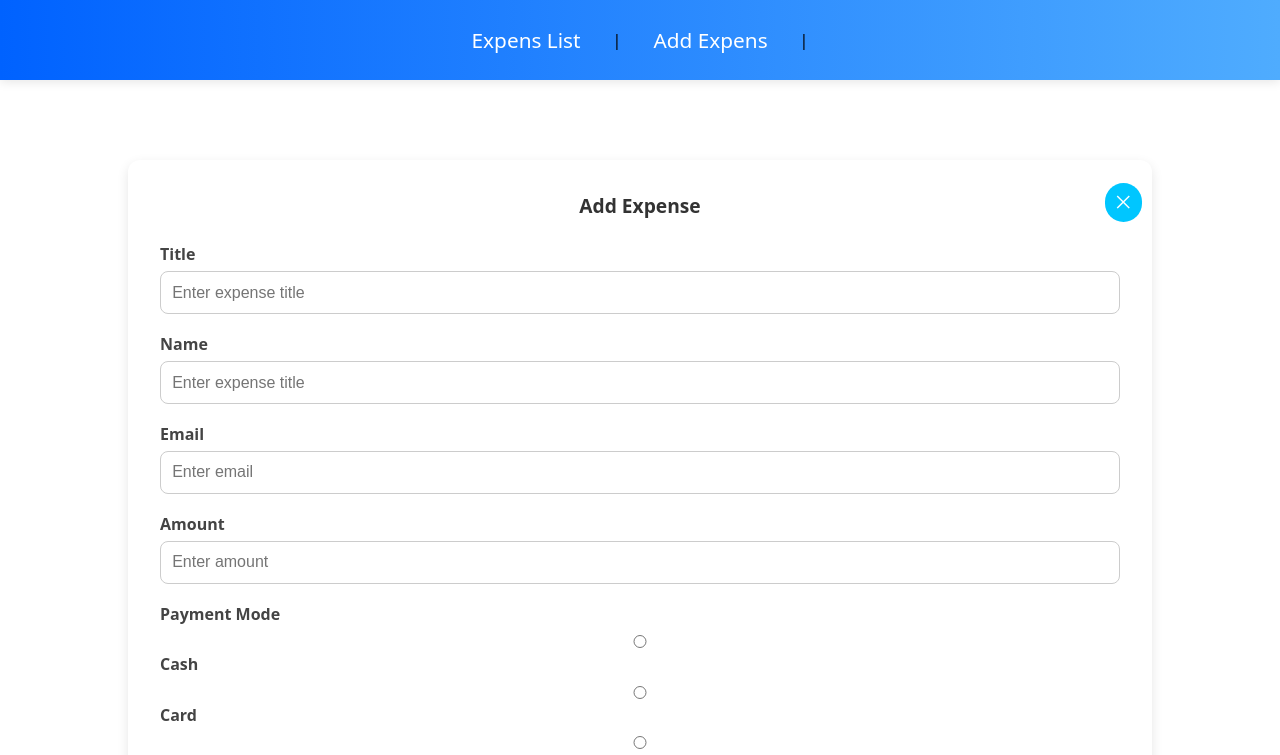
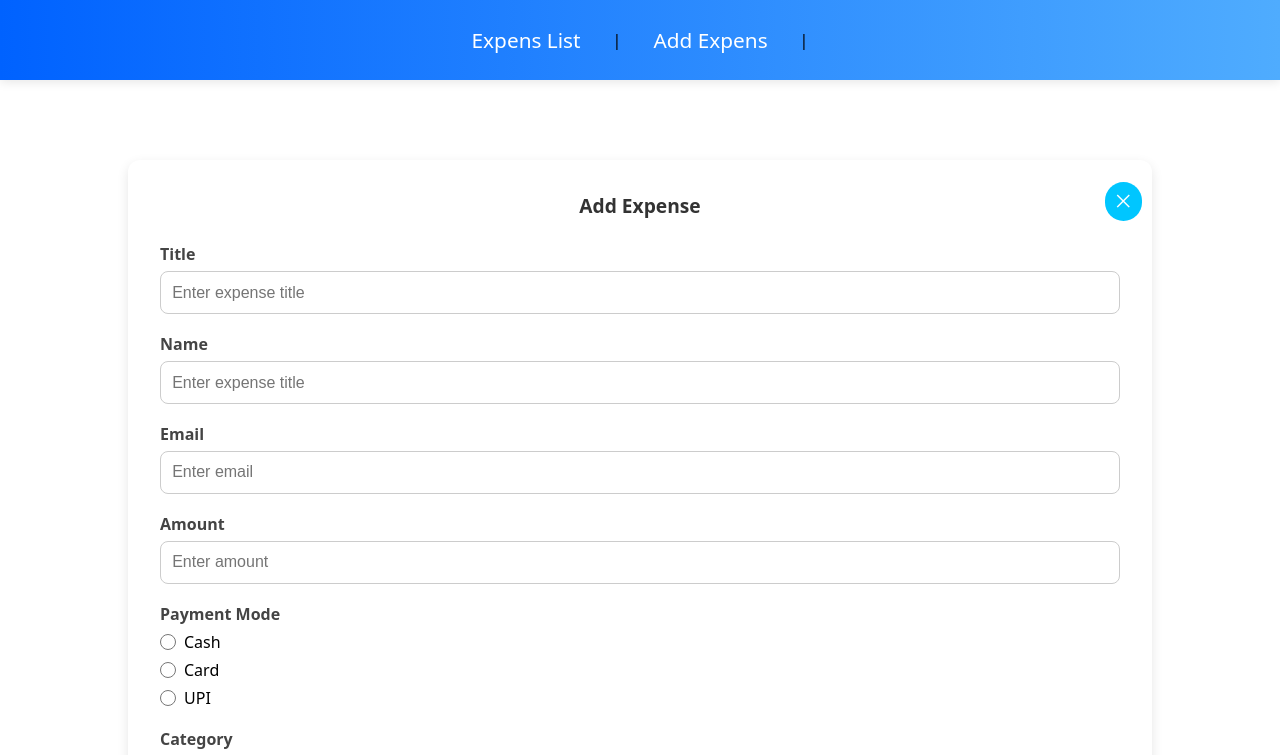
Before and after one commit to sehzad23/Expens-Tracker, a Vue app: page /expensaddform in a window 1280 px wide. Shown: the top 755 px of the page. Built offline with nearby package versions, Linux system fonts and the light colour scheme.

Commit message:
Created Status

```diff
--- a/src/assets/style.css
+++ b/src/assets/style.css
@@ -7,7 +7,7 @@
 html,
 body {
   width: 100%;
-  height: 100%;
+  height: 100vh;
   font-family: system-ui, -apple-system, BlinkMacSystemFont, "Segoe UI", Roboto, Oxygen, Ubuntu, Cantarell, "Open Sans", "Helvetica Neue", sans-serif;
 }
 
@@ -48,13 +48,15 @@ body {
 }
 
 .expense-form {
+  height: auto;
   max-width: 80%;
-  margin: 1rem auto;
+  margin: 5rem auto;
   background: #ffffff;
   padding: 2rem;
   border-radius: 12px;
   box-shadow: 0 4px 12px rgba(0, 0, 0, 0.1);
   position: relative;
+  padding-bottom: 2rem;
 }
 .expense-form .cancel-btn {
   background-color: #00c6ff;
@@ -115,6 +117,37 @@ body {
 }
 .expense-form .form-group .date-error {
   color: red;
+}
+.expense-form .form-group textarea {
+  display: block;
+}
+.expense-form .form-group-payment {
+  margin-bottom: 1.2rem;
+}
+.expense-form .form-group-payment > label {
+  display: block;
+  margin-bottom: 0.4rem;
+  font-weight: 600;
+  color: #444;
+}
+.expense-form .form-group-payment .option {
+  display: flex;
+  align-items: center;
+  gap: 8px;
+  /* space between input and text */
+  margin-bottom: 6px;
+  cursor: pointer;
+}
+.expense-form .form-group-payment input[type=radio] {
+  accent-color: #007bff;
+  /* blue color for selected */
+  width: 16px;
+  height: 16px;
+  cursor: pointer;
+}
+.expense-form .form-group-payment .amount-error {
+  color: red;
+  font-size: 0.85rem;
 }
 .expense-form .switch {
   position: relative;
@@ -207,7 +240,7 @@ body {
   padding: 20px;
   text-align: left;
   border-bottom: 1px solid #ddd;
-  font-size: 1.2vw;
+  font-size: 14px;
 }
 .main-list-div .expense-table th div .preview-item,
 .main-list-div .expense-table td div .preview-item {
@@ -218,6 +251,16 @@ body {
   max-width: 100px;
   height: auto;
   border-radius: 6px;
+}
+.main-list-div .expense-table .exp-status span {
+  font-size: 11px;
+  padding: 5px;
+  background-color: #333;
+  color: #fff;
+  width: 80px;
+  display: inline-block;
+  text-align: center;
+  border-radius: 20px;
 }
 .main-list-div .expense-table th {
   background-color: #f5f5f5;
@@ -247,6 +290,8 @@ body {
   padding: 15px 0;
   width: 100%;
   font-size: 14px;
+  position: fixed;
+  bottom: 0;
 }
 
 @media (max-width: 767px) {
--- a/src/assets/style.scss
+++ b/src/assets/style.scss
@@ -141,7 +141,43 @@ body {
         }
     }
 
+
+
     .toggle-group {}
+
+    // payment moded design
+    .form-group-payment {
+        margin-bottom: 1.2rem;
+
+        >label {
+            display: block;
+            margin-bottom: 0.4rem;
+            font-weight: 600;
+            color: #444;
+        }
+
+        .option {
+            display: flex;
+            align-items: center;
+            gap: 8px;
+            /* space between input and text */
+            margin-bottom: 6px;
+            cursor: pointer;
+        }
+
+        input[type="radio"] {
+            accent-color: #007bff;
+            /* blue color for selected */
+            width: 16px;
+            height: 16px;
+            cursor: pointer;
+        }
+
+        .amount-error {
+            color: red;
+            font-size: 0.85rem;
+        }
+    }
 
 
 
@@ -258,7 +294,8 @@ body {
             padding: 20px;
             text-align: left;
             border-bottom: 1px solid #ddd;
-            font-size: 15px;
+            font-size: 14px;
+
 
             div {
 
@@ -274,6 +311,21 @@ body {
                 }
             }
         }
+
+        .exp-status span {
+
+            font-size: 11px;
+            padding: 5px;
+            background-color: #333;
+            color: #fff;
+            width: 80px;
+            display: inline-block;
+            text-align: center;
+            border-radius: 20px;
+
+        }
+
+
 
 
 
--- a/src/components/ExpensAddForm.vue
+++ b/src/components/ExpensAddForm.vue
@@ -8,50 +8,91 @@
       <!-- Title -->
       <div class="form-group">
         <label for="title">Title</label>
-        <input type="text" id="title" v-model="expense.title" placeholder="Enter expense title" @input="filterText" />
+        <input
+          type="text"
+          id="title"
+          v-model="expense.title"
+          placeholder="Enter expense title"
+          @input="filterText"
+        />
         <small v-if="errormsg" class="name-error">{{ errormsg }}</small>
       </div>
 
       <!-- name -->
       <div class="form-group">
         <label for="title">Name</label>
-        <input type="text" id="title" v-model="expense.name" placeholder="Enter expense title" @input="filterText" />
+        <input
+          type="text"
+          id="title"
+          v-model="expense.name"
+          placeholder="Enter expense title"
+          @input="filterText"
+        />
         <small v-if="nameError" class="name-error">{{ nameError }}</small>
-
       </div>
-
 
       <!-- Email -->
       <div class="form-group">
         <label for="email">Email</label>
-        <input type="email" id="email" v-model="expense.email" placeholder="Enter email" />
+        <input
+          type="email"
+          id="email"
+          v-model="expense.email"
+          placeholder="Enter email"
+        />
         <small v-if="emailError" class="name-error">{{ emailError }}</small>
       </div>
-
 
       <!-- Amount -->
       <div class="form-group">
         <label for="amount">Amount</label>
-        <input type="number" id="amount" v-model.number="expense.amount" placeholder="Enter amount" step="any" />
+        <input
+          type="number"
+          id="amount"
+          v-model.number="expense.amount"
+          placeholder="Enter amount"
+          step="any"
+        />
         <small v-if="amountError" class="amount-error">{{ amountError }}</small>
       </div>
 
       <!-- Radio Buttons Example -->
-      <div class="form-group">
+      <div class="form-group-payment">
         <label>Payment Mode</label>
-        <div>
-          <input type="radio" id="cash" value="Cash" v-model="expense.paymentMode" />
+
+        <div class="option">
+          <input
+            type="radio"
+            id="cash"
+            value="Cash"
+            v-model="expense.paymentMode"
+          />
           <label for="cash">Cash</label>
         </div>
-        <div>
-          <input type="radio" id="card" value="Card" v-model="expense.paymentMode" />
+
+        <div class="option">
+          <input
+            type="radio"
+            id="card"
+            value="Card"
+            v-model="expense.paymentMode"
+          />
           <label for="card">Card</label>
         </div>
-        <div>
-          <input type="radio" id="upi" value="UPI" v-model="expense.paymentMode" />
+
+        <div class="option">
+          <input
+            type="radio"
+            id="upi"
+            value="UPI"
+            v-model="expense.paymentMode"
+          />
           <label for="upi">UPI</label>
         </div>
-        <small v-if="paymentModeError" class="amount-error">{{ paymentModeError }}</small>
+
+        <small v-if="paymentModeError" class="amount-error">
+          {{ paymentModeError }}
+        </small>
       </div>
 
       <!-- Category -->
@@ -67,10 +108,14 @@
         </select>
       </div>
 
-      <!-- Toggle Image -->
+      <!-- Toggle -->
       <div class="form-group toggle-group">
         <label class="switch">
-          <input type="checkbox" v-model="expense.toggel" @change="handleToggel" />
+          <input
+            type="checkbox"
+            v-model="expense.toggel"
+            @change="handleToggel"
+          />
           <span class="slider round"></span>
         </label>
         <span class="toggle-label"></span>
@@ -79,7 +124,13 @@
       <!-- Image Input -->
       <div class="form-group">
         <label for="image">Image</label>
-        <input type="file" id="image" accept="image/*" multiple @change="handleImage" />
+        <input
+          type="file"
+          id="image"
+          accept="image/*"
+          multiple
+          @change="handleImage"
+        />
         <small v-if="imageError" class="date-error">{{ imageError }}</small>
       </div>
 
@@ -93,7 +144,13 @@
       <!-- Textarea -->
       <div class="form-group">
         <label for="notes">Notes</label>
-        <textarea id="notes" v-model="expense.notes" cols="40" rows="5" placeholder="Enter notes"></textarea>
+        <textarea
+          id="notes"
+          v-model="expense.notes"
+          cols="40"
+          rows="5"
+          placeholder="Enter notes"
+        ></textarea>
         <small v-if="notesError" class="date-error">{{ notesError }}</small>
       </div>
 
@@ -120,19 +177,19 @@ export default {
         toggel: false,
         date: "",
         notes: "",
-        image: []
+        image: [],
       },
 
       // Error messages
-      errormsg: "",       // Title
-      nameError: "",      // Name
-      emailError: "",     // Email
-      amountError: "",    // Amount
+      errormsg: "", // Title
+      nameError: "", // Name
+      emailError: "", // Email
+      amountError: "", // Amount
       paymentModeError: "", // Payment Mode
-      categoryError: "",  // Category
-      imageError: "",     // Image
-      dateError: "",      // Date
-      notesError: ""      // Notes
+      categoryError: "", // Category
+      imageError: "", // Image
+      dateError: "", // Date
+      notesError: "", // Notes
     };
   },
 
--- a/src/components/ExpensList.vue
+++ b/src/components/ExpensList.vue
@@ -14,6 +14,7 @@
           <th>Amount</th>
           <th>Payment Mode</th>
           <th>Category</th>
+          <th>Status</th>
           <th>Description</th>
           <th>Date</th>
           <th>Image</th>
@@ -29,20 +30,36 @@
           <td class="exp-amount">{{ exp.amount }}</td>
           <td class="exp-paymentMode">{{ exp.paymentMode }}</td>
           <td class="exp-cetegory">{{ exp.category }}</td>
+
+          <td class="exp-status">
+            <span v-if="exp.toggel">Available</span>
+            <span v-else>Not Available</span>
+          </td>
+
           <td class="exp-notes">{{ exp.notes }}</td>
           <td class="exp-date">{{ exp.date }}</td>
 
           <td>
             <div v-if="exp.image && exp.image.length">
-              <div v-for="(img, index) in exp.image" :key="index" class="preview-item">
+              <div
+                v-for="(img, index) in exp.image"
+                :key="index"
+                class="preview-item"
+              >
                 <img :src="img" alt="Expens image" />
               </div>
             </div>
             <div v-else>No image</div>
           </td>
           <td class="exp-btns">
-            <i class="ri-delete-bin-6-line delete-icon" @click="DeleteList(index)"></i>
-            <i class="ri-edit-circle-fill update-icon" @click="UpdateList(exp.id)"></i>
+            <i
+              class="ri-delete-bin-6-line delete-icon"
+              @click="DeleteList(index)"
+            ></i>
+            <i
+              class="ri-edit-circle-fill update-icon"
+              @click="UpdateList(exp.id)"
+            ></i>
           </td>
         </tr>
       </tbody>
```
Also changed, not shown: 1 other file (tests, documents, lock files or other folders).
